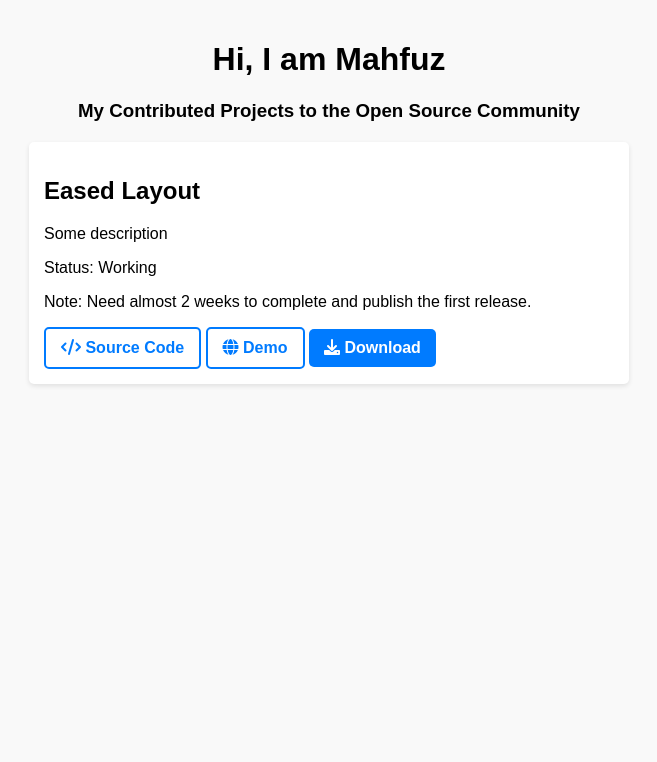
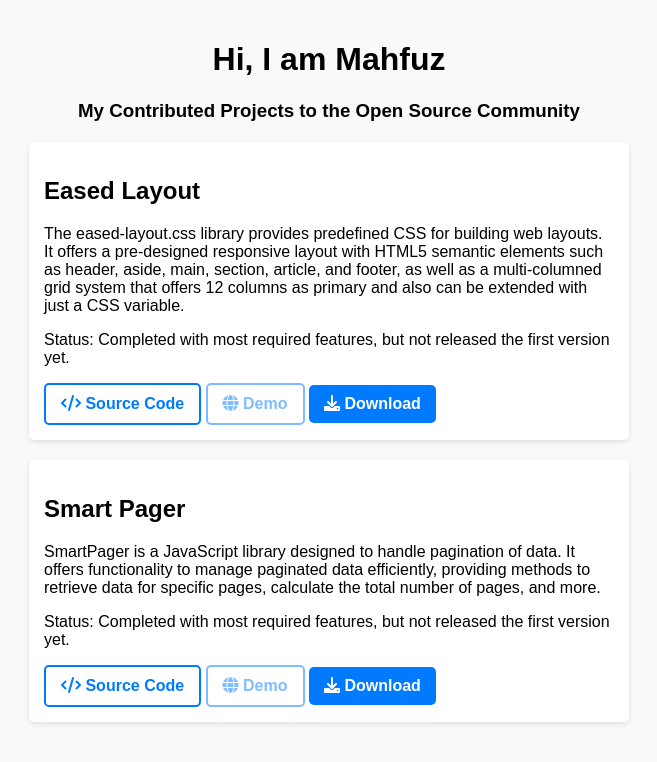
Before and after one commit to mahfuz225bd/mahfuz225bd.github.io, a plain HTML site: page index.html in a window 1280 px wide. Shown: the whole page, without its empty margins (311-968 px from the left). Drawn offline with Linux system fonts and the light colour scheme.

Commit message:
Added smart pager + provided necessary hrefs and description

```diff
--- a/index.html
+++ b/index.html
@@ -1,5 +1,6 @@
 <!DOCTYPE html>
 <html lang="en">
+
 <head>
     <meta charset="UTF-8">
     <meta name="viewport" content="width=device-width, initial-scale=1.0">
@@ -64,15 +65,23 @@
             color: white;
         }
 
+        [disabled] {
+            cursor: not-allowed;
+            opacity: .5;
+        }
+
         @media (max-width: 768px) {
             main {
-                width: 100%; /* Full width for smaller screens */
-                max-width: 100%; /* Ensure it doesn't exceed screen width */
+                width: 100%;
+                /* Full width for smaller screens */
+                max-width: 100%;
+                /* Ensure it doesn't exceed screen width */
             }
         }
     </style>
     <link href="https://cdnjs.cloudflare.com/ajax/libs/font-awesome/6.0.0-beta3/css/all.min.css" rel="stylesheet">
 </head>
+
 <body>
 
     <header>
@@ -83,20 +92,41 @@
     <main>
         <article>
             <h2>Eased Layout</h2>
-        <p>Some description</p>
-        <p>Status: Working</p>
-        <p>Note: Need almost 2 weeks to complete and publish the first release.</p>
-        <a href="https://github.com/yourusername/project1" target="_blank" class="button button-bordered">
+            <p>The eased-layout.css library provides predefined CSS for building web layouts. It offers a pre-designed
+                responsive layout with HTML5 semantic elements such as header, aside, main, section, article, and
+                footer, as well as a multi-columned grid system that offers 12 columns as primary and also can be
+                extended with just a CSS variable.</p>
+            <p>Status: Completed with most required features, but not released the first version yet.</p>
+            <a href="https://github.com/mahfuz225bd/eased-layout" target="_blank" class="button button-bordered">
                 <i class="fa-solid fa-code"></i> Source Code
             </a>
-<a href="https://your-demo-link.com" target="_blank" class="button button-bordered">
+            <a href="https://your-demo-link.com" target="_blank" class="button button-bordered" disabled>
                 <i class="fa-solid fa-globe"></i> Demo
             </a>
-<a href="https://github.com/yourusername/project1/archive/refs/heads/main.zip" class="button button-default">
+            <a href="https://github.com/mahfuz225bd/eased-layout/archive/refs/heads/main.zip"
+                class="button button-default">
+                <i class="fa fa-download"></i> Download
+            </a>
+        </article>
+        <article>
+            <h2>Smart Pager</h2>
+            <p>SmartPager is a JavaScript library designed to handle pagination of data. It offers functionality to
+                manage paginated data efficiently, providing methods to retrieve data for specific pages, calculate the
+                total number of pages, and more.</p>
+            <p>Status: Completed with most required features, but not released the first version yet.</p>
+            <a href="https://github.com/mahfuz225bd/smart-pager" target="_blank" class="button button-bordered">
+                <i class="fa-solid fa-code"></i> Source Code
+            </a>
+            <a href="https://your-demo-link.com" target="_blank" class="button button-bordered" disabled>
+                <i class="fa-solid fa-globe"></i> Demo
+            </a>
+            <a href="https://github.com/mahfuz225bd/smart-pager/archive/refs/heads/main.zip"
+                class="button button-default">
                 <i class="fa fa-download"></i> Download
             </a>
         </article>
     </main>
 
 </body>
+
 </html>
```
Lines whose indentation alone changed are shown as unchanged.
